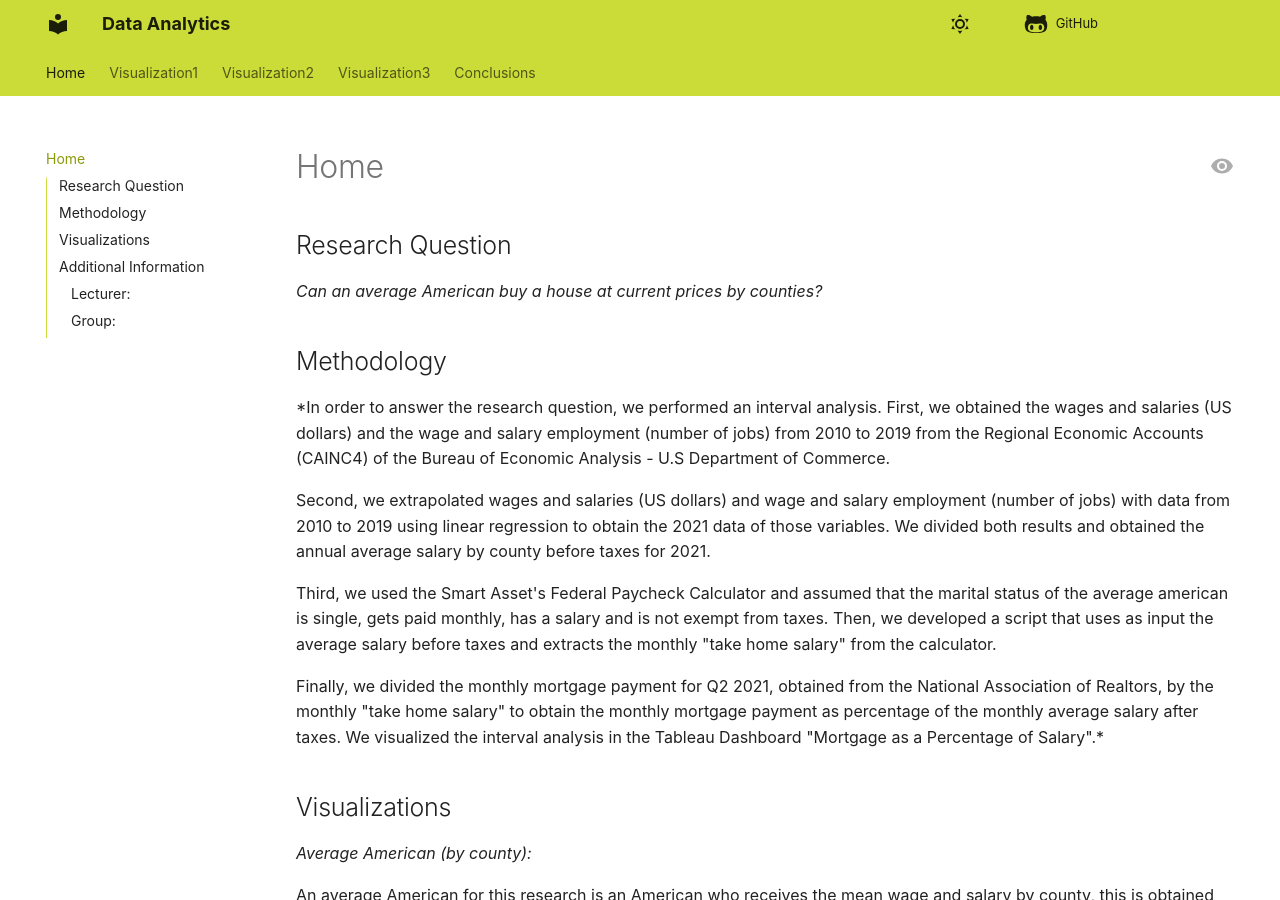
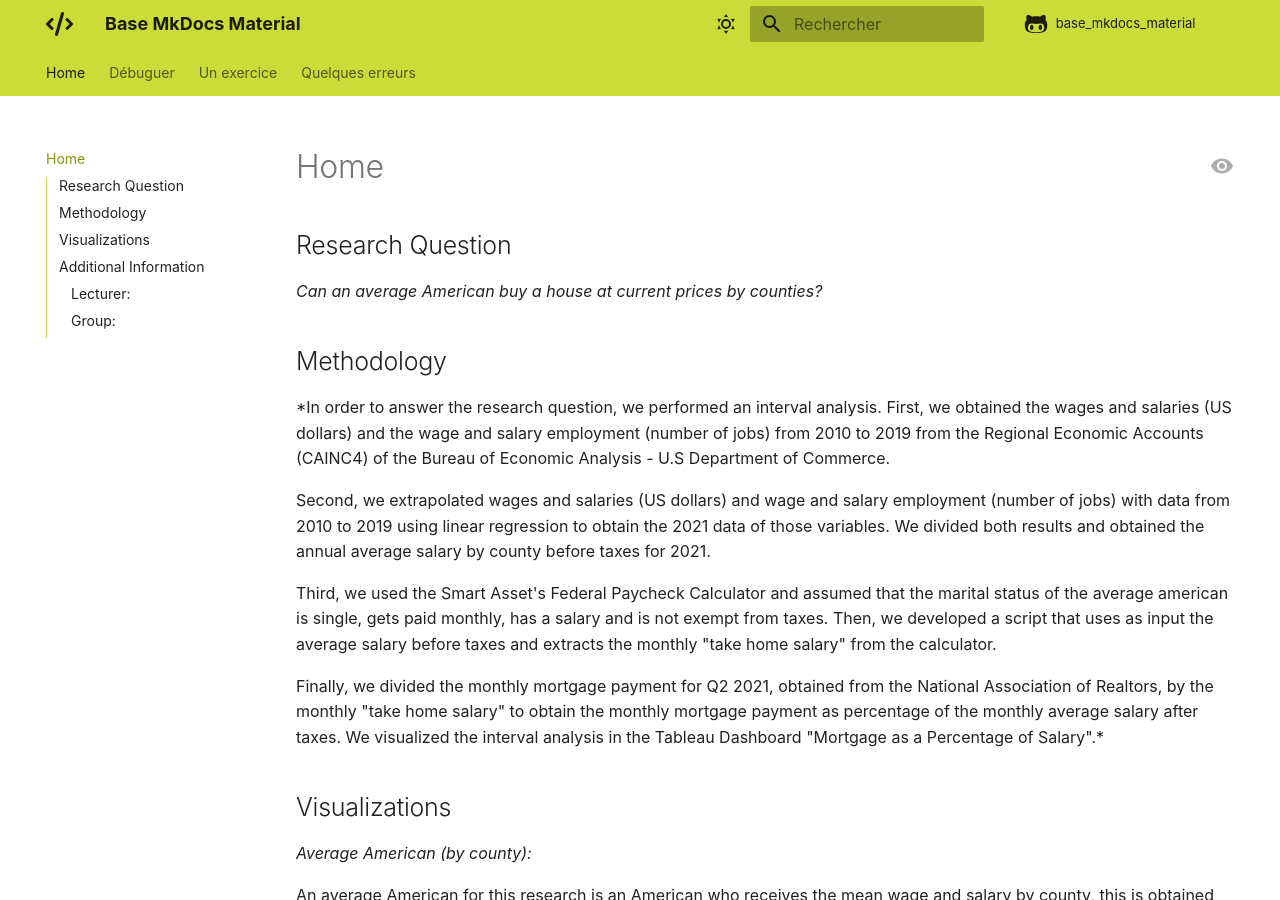
Before and after one commit to jfsql/DataAnalytics, an MkDocs documentation site: the page built from docs/index.md, in a window 1280 px wide and 900 px high. Built offline with MkDocs 1.6.1 and Material for MkDocs 9.7.7, drawn with Linux system fonts in a browser that asks for light colours; comment, search, counter and statistics services are not loaded; some of the changed text lies outside the part shown.

Commit message:
Add files via upload

```diff
--- a/mkdocs.yml
+++ b/mkdocs.yml
@@ -1,20 +1,20 @@
 # Fichier de configuration du site à personnaliser
 ### Configuration minimale
-site_name: Data Analytics # Nom du site <70 caractères, apparait dans l'onglet du navigateur
-site_url: https://jfsql.github.io/DataAnalytics/ # Adresse web principale de publication du site, à modifier au format https://votrePseudoGitHub.github.io/votreDepot/
+site_name: Base MkDocs Material # Nom du site <70 caractères, apparait dans l'onglet du navigateur
+site_url: https://ericecmorlaix.github.io/base_mkdocs_material/ # Adresse web principale de publication du site, à modifier au format https://votrePseudoGitHub.github.io/votreDepot/
 
 ### Configuration du dépôt
 # Ajoute en haut à droite de chaque page du site, icône, nom et lien vers le dépot GitHub du projet.
-repo_url: https://github.com/jfsql/DataAnalytics/
-# repo_name: 'base_mkdocs_material' # Personnalise le nom générique "GitHub" donné par défaut au lien vers le dépot GitHub du projet.
-# edit_uri: edit/main/docs/ # Complément au chemin pour aller depuis `repo_url:` jusqu'au répertoire `docs` ;
+repo_url: https://github.com/ericECmorlaix/base_mkdocs_material
+repo_name: 'base_mkdocs_material' # Personnalise le nom générique "GitHub" donné par défaut au lien vers le dépot GitHub du projet.
+edit_uri: edit/main/docs/ # Complément au chemin pour aller depuis `repo_url:` jusqu'au répertoire `docs` ;
 # Ce qui permet avec MkDocs-Material d'ajouter un bouton (crayon) d'édition du code source.md d'une page du site depuis le navigateur
 # (edit => édition avec connexion | blob, tree => lecture anonyme)
 
 ### Configuration de métadonnées
 # Métadonnées de description <300 caratères, et d'auteur pour toutes les pages du site
-# site_description:
-# site_author:
+site_description: Exemple de site de base pour MkDocs avec le thème Material à personaliser
+site_author: "Eric MADEC"
 
 ### Configuration de la stucture de navigation
 # Dossier source, chemin relatif au fichier mkdocs.yml
@@ -22,10 +22,9 @@ docs_dir: docs
 # Structure du menu principal de navigation, chemins relatifs au dossier docs_dir
 nav:
   - Home: index.md
-  - Visualization1: visualization1.md
-  - Visualization2: visualization2.md
-  - Visualization3: visualization3.md
-  - Conclusions: conclusions.md
+  - Débuguer: debug.md
+  - Un exercice: exercice1.md
+  - Quelques erreurs: bugs.md
   # Référencer vos autres pages ci-dessus...
 
 # Configuration du thème https://squidfunk.github.io/mkdocs-material/creating-your-site/#configuration
@@ -35,7 +34,7 @@ theme:
     font: false  # RGPD ; pas de fonte Google
     language: fr # français
     icon:
-      #logo: fontawesome/solid/code # image qui apparait dans l'en tête à gauche du titre de la page
+      logo: fontawesome/solid/code # image qui apparait dans l'en tête à gauche du titre de la page
       # et qui est support du lien qui renvoie à la racine du site depuis toutes les pages
       repo: fontawesome/brands/github-alt # modifie l'icône du lien vers le dépot du projet de l'en tête
       edit: material/pencil
@@ -106,7 +105,7 @@ markdown_extensions: # https://squidfunk.github.io/mkdocs-material/reference/abb
         smart_dollar: false
 
 plugins:
-  # - search # Inclure une barre de recherche
+  - search # Inclure une barre de recherche
   # - mkdocs-jupyter: # Convertir les fichiers .ipynb et .py en pages du site https://github.com/danielfrg/mkdocs-jupyter
   #     kernel_name: python3
   #     execute: False
@@ -114,17 +113,31 @@ plugins:
 
 ### Configuration d'une licence
 # Information de droit d'auteur qui s'affiche dans le pied de page pour toutes les pages du site
-
+copyright: >
+    Document partagé par <a href="https://github.com/ericECmorlaix" target="_blank">Eric MADEC</a>
+    &copy; 2023 sous licence <a href="https://creativecommons.org/licenses/by-nc-sa/4.0/deed.fr" target="_blank">CC BY-NC-SA 4.0</a>
+    <br> Illustrations par <a href="https://undraw.co/" target="_blank">UnDraw</a>
 
 
 ### Configuration de liens sociaux https://squidfunk.github.io/mkdocs-material/setup/setting-up-the-footer/#social-links
+extra:
+  social: # A personaliser...
+    - icon: fontawesome/solid/paper-plane
+      link: mailto:eric.madec@ecmorlaix.fr
+      name: Pour toute question, suggestion ou commentaire, écrire à l'auteur
+    - icon: fontawesome/brands/github
+      link: https://github.com/ericECmorlaix/base_mkdocs_material
+      name: dépôt github
+    - icon: fontawesome/solid/school
+      link: https://www.ecmorlaix.fr/nos-etablissements/lycee-notre-dame-du-mur/
+      name: Lycée Notre Dame du Mur
 
 # Configuration de javascripts complémentaires
-#extra_javascript:
+extra_javascript:
   - javascripts/config.js
   - https://polyfill.io/v3/polyfill.min.js?features=es6
   - https://cdn.jsdelivr.net/npm/mathjax@3/es5/tex-mml-chtml.js
 
 # Configuration de css complémentaires
-#extra_css:
-  #- stylesheets/extra.css
+extra_css:
+  - stylesheets/extra.css
```
